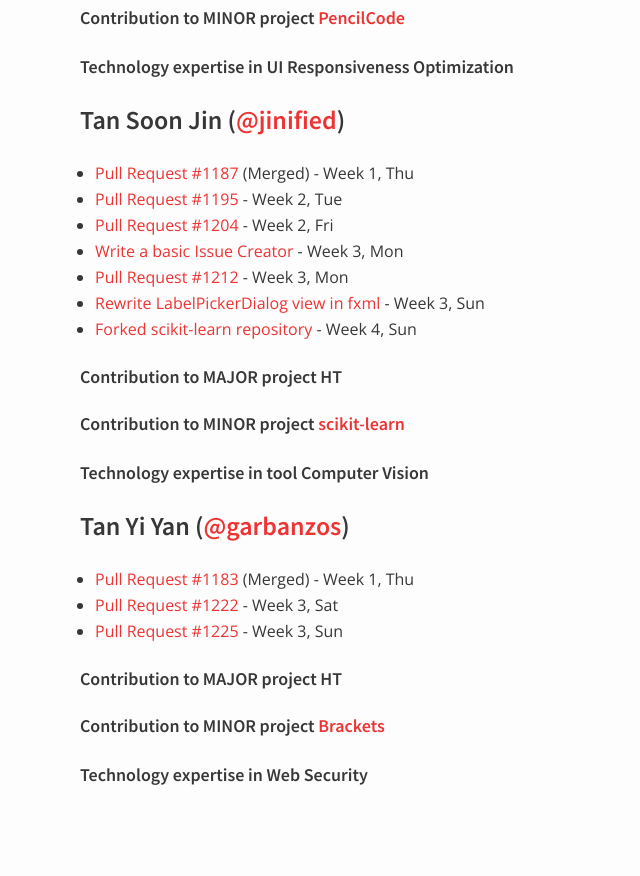
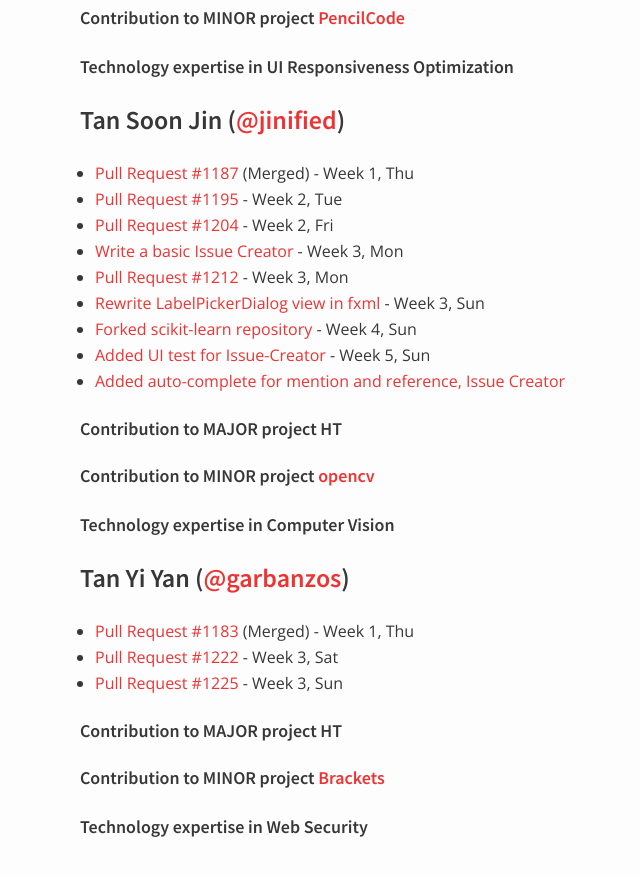
Before and after one commit to nus-oss/cs3281-AY1516S2-website, a Jekyll site: the page built from teams/hubturbo.md, in a window 1280 px wide and 900 px high, scrolled down 2265 px. Shown: the top 876 px of the window, without its empty margins (290-930 px from the left). Built offline with Jekyll 4.4.1, drawn with Linux system fonts in a browser that asks for light colours; before the commit the page ends 3113 px from its top, so only the background shows below that.

Commit message:
Update Soon Jin's minor project and progress

```diff
--- a/teams/hubturbo.md
+++ b/teams/hubturbo.md
@@ -109,12 +109,14 @@
 * [Pull Request #1212](https://github.com/HubTurbo/HubTurbo/pull/1212) - Week 3, Mon
 * [Rewrite LabelPickerDialog view in fxml](https://github.com/nus-fboa2016-ht/HubTurbo/blob/SuperAwesomeLabelPicker/src/main/resources/ui/fxml/LabelPickerView.fxml) - Week 3, Sun
 * [Forked scikit-learn repository](https://github.com/jinified/scikit-learn) - Week 4, Sun
+* [Added UI test for Issue-Creator](https://github.com/nus-fboa2016-ht/HubTurbo/blob/issue-creator/src/test/java/unstable/IssueCreatorTest.java) - Week 5, Sun
+* [Added auto-complete for mention and reference, Issue Creator](https://github.com/nus-fboa2016-ht/HubTurbo/blob/issue-creator/src/main/java/ui/components/issue_creators/IssueContentPane.java)
 
 ##### Contribution to MAJOR project HT
 
-##### Contribution to MINOR project [scikit-learn](https://github.com/scikit-learn/scikit-learn)
+##### Contribution to MINOR project [opencv](https://github.com/Itseez/opencv)
 
-##### Technology expertise in tool Computer Vision
+##### Technology expertise in Computer Vision
 
 ### Tan Yi Yan ([@garbanzos](https://github.com/garbanzos))
 
```
